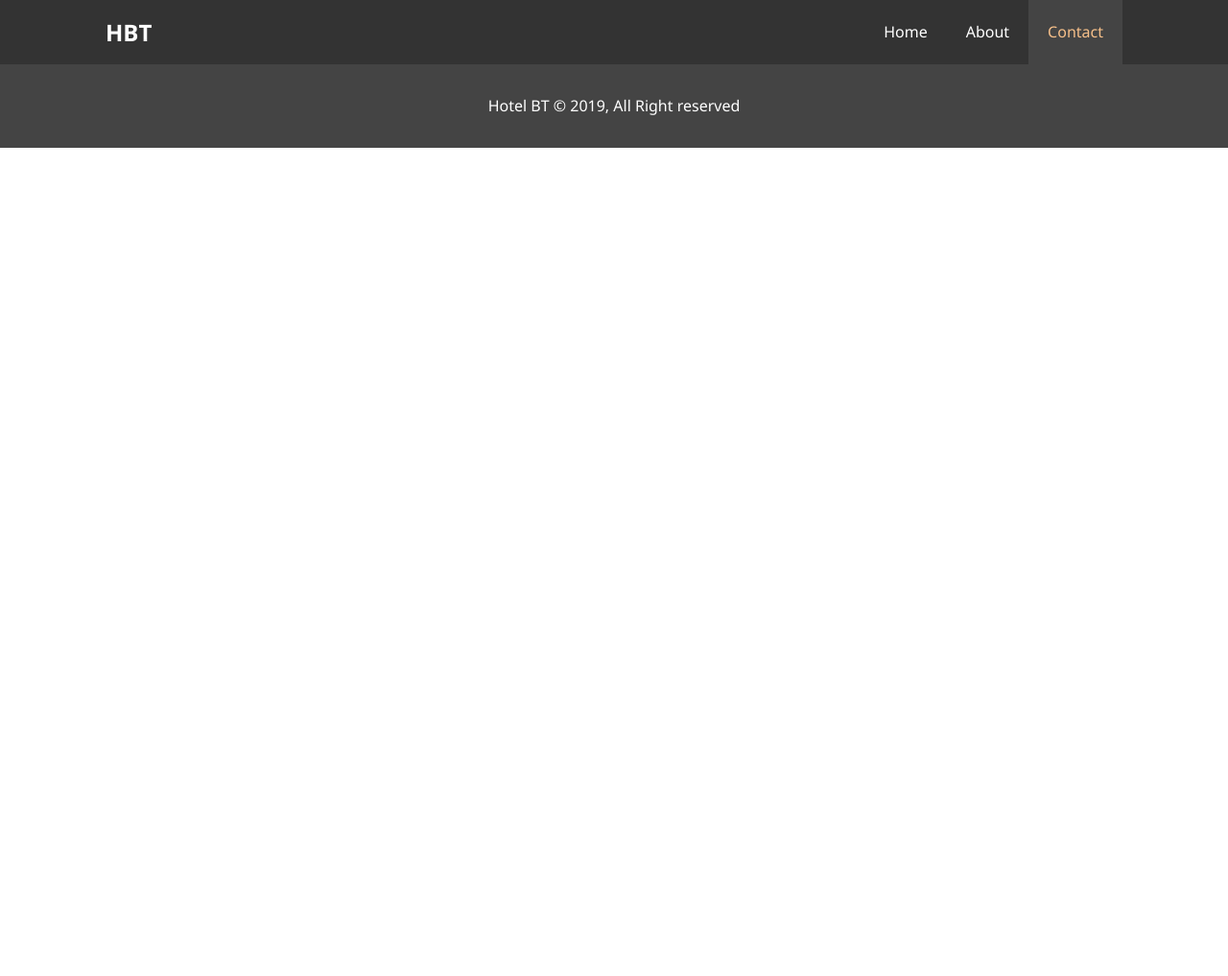
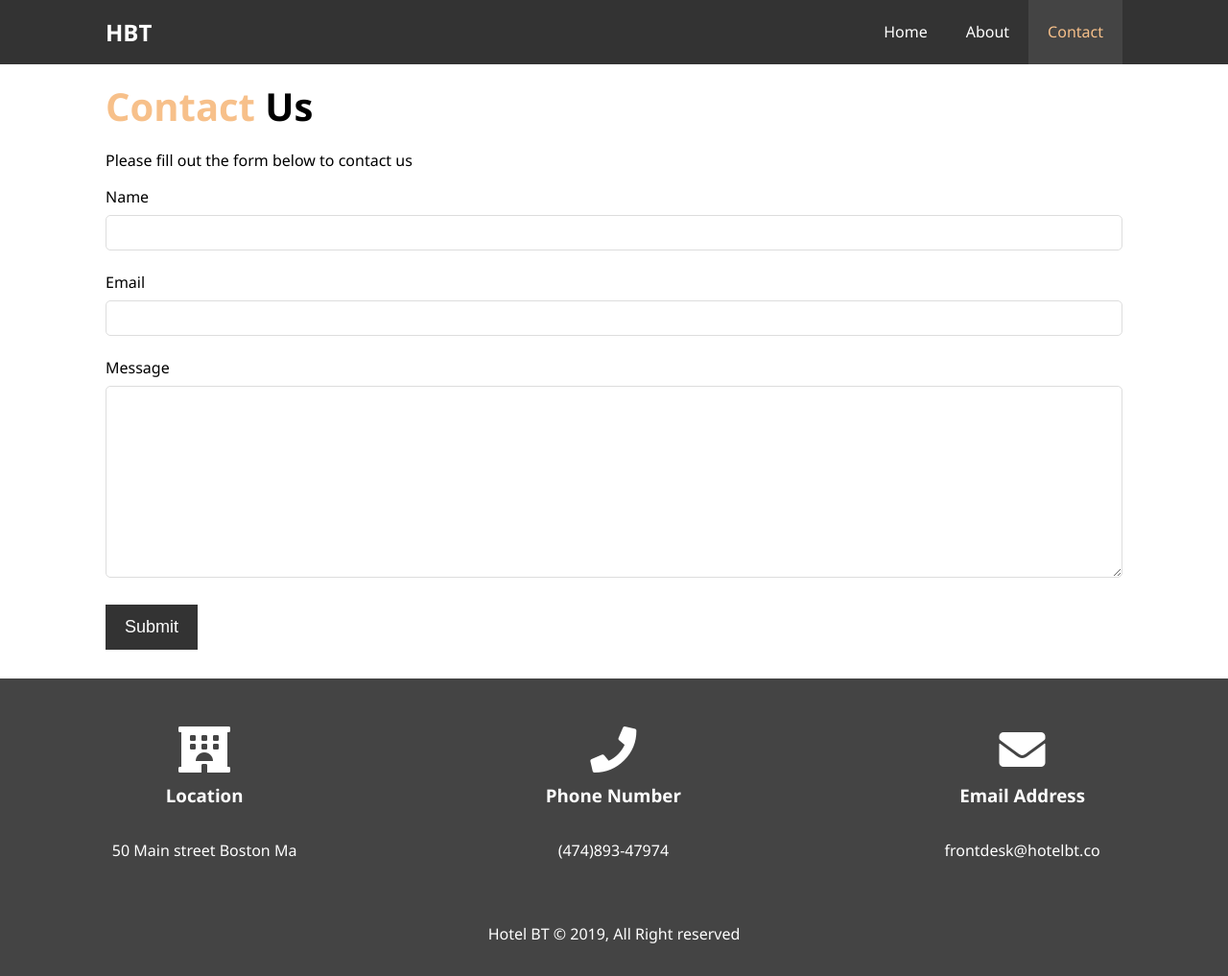
Before and after one commit to knromaric/hotelWebsite, a plain HTML site: page contact.html in a window 1280 px wide. Shown: the whole page at 96% size. Before the commit the page ends 800 px from the top, so only its background shows below. Drawn offline with Linux system fonts and the light colour scheme.

Commit message:
Added Contact page

```diff
--- a/contact.html
+++ b/contact.html
@@ -7,6 +7,8 @@
     <meta http-equiv="X-UA-Compatible" content="ie=edge">
     <meta name="description" content="Welcome to the most extraordinary hotel in Boston">
     <meta name="keywords" content="hotel, boston hotel, new england hotel">
+    <link rel="stylesheet" href="https://use.fontawesome.com/releases/v5.7.1/css/all.css" integrity="sha384-fnmOCqbTlWIlj8LyTjo7mOUStjsKC4pOpQbqyi7RrhN7udi9RwhKkMHpvLbHG9Sr"
+        crossorigin="anonymous">
     <link rel="stylesheet" href="css/style.css">
     <title>Hotel BT | About</title>
 </head>
@@ -25,6 +27,46 @@
         </nav>
     </header>
 
+    <section id="contact-form" class="py-3">
+        <div class="container">
+            <h1 class="l-heading">
+                <span class="text-primary">Contact</span> Us
+            </h1>
+            <p>Please fill out the form below to contact us</p>
+            <form action="process.php">
+                <div class="form-group">
+                    <label for="name">Name</label>
+                    <input type="text" name="name" id="name">
+                </div>
+                <div class="form-group">
+                    <label for="email">Email</label>
+                    <input type="text" name="email" id="email">
+                </div>
+                <div class="form-group">
+                    <label for="message">Message</label>
+                    <textarea name="message" id="message"></textarea>
+                </div>
+                <button type="submit" class="btn">Submit</button>
+            </form>
+        </div>
+    </section>
+    <section id="contact-info" class="bg-dark">
+        <div class="box">
+            <i class="fas fa-hotel fa-3x"></i>
+            <h3>Location</h3>
+            <p>50 Main street Boston Ma</p>
+        </div>
+        <div class="box">
+            <i class="fas fa-phone fa-3x"></i>
+            <h3>Phone Number</h3>
+            <p>(474)893-47974</p>
+        </div>
+        <div class="box">
+            <i class="fas fa-envelope fa-3x"></i>
+            <h3>Email Address</h3>
+            <p>frontdesk@hotelbt.co</p>
+        </div>
+    </section>
 
     <footer id="main-footer">
         <p>Hotel BT &copy; 2019, All Right reserved</p>
--- a/css/style.css
+++ b/css/style.css
@@ -238,9 +238,34 @@ p {
     border-radius: 50%;
 }
 
+/* Contact form */
 
+#contact-form .form-group {
+    margin-bottom: 20px;
+}
 
+#contact-form label{
+    display: block;
+    margin-bottom: 5px;
+}
 
+#contact-form input,
+#contact-form textarea {
+    width: 100%;
+    padding: 10px;
+    border: 1px solid #ddd;
+    border-radius: 5px;
+}
+
+#contact-form textarea {
+    height: 200px;
+}
+
+#contact-form input:focus,
+#contact-form textarea:focus {
+    outline:none;
+    border-color: #f7c08a;
+}
 
 /* Footer */
 #main-footer{
```
